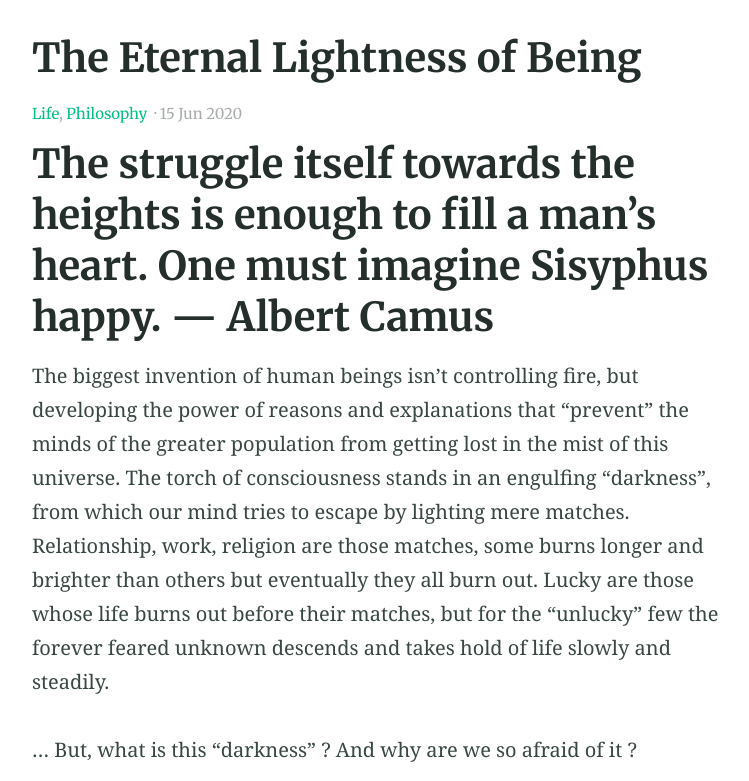
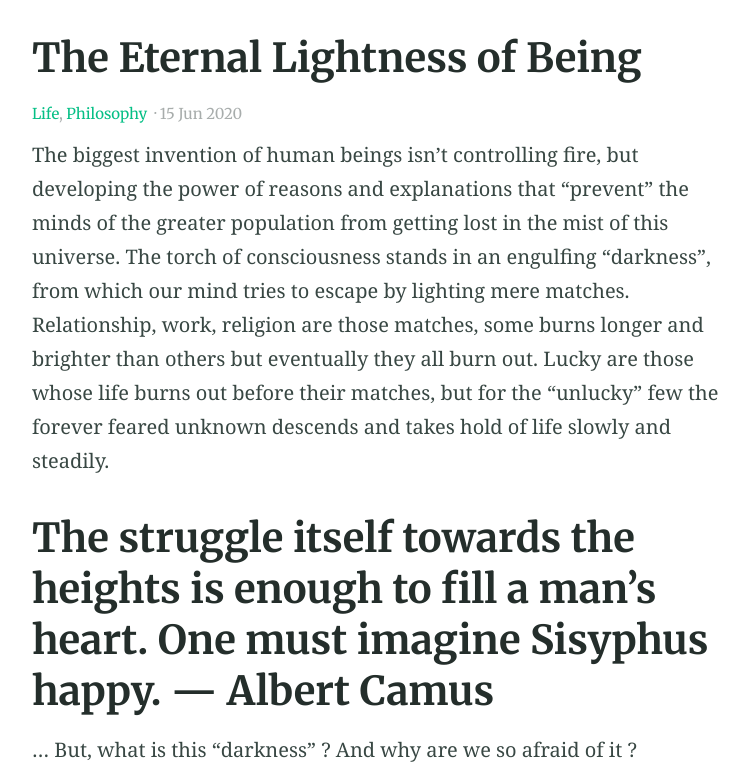
Before and after one commit to dovahkiin1995/dovahkiin1995.github.io, a Jekyll site: the page built from _posts/2020-06-15-post2.md, in a window 1280 px wide and 900 px high, scrolled down 293 px, cut to the strip 119-900 px from the top of the window. Shown: the whole strip, without its empty margins (251-1000 px from the left). Built offline with Jekyll 4.4.1, drawn with Linux system fonts in a browser that asks for light colours.

```diff
--- a/_posts/2020-06-15-post2.md
+++ b/_posts/2020-06-15-post2.md
@@ -8,9 +8,9 @@ feature_text: |
 feature_image: "https://miro.medium.com/max/720/1*mMTQsNmT3DVF8z0XQrz9rw.webp"
 ---
 
+The biggest invention of human beings isn’t controlling fire, but developing the power of reasons and explanations that “prevent” the minds of the greater population from getting lost in the mist of this universe. The torch of consciousness stands in an engulfing “darkness”, from which our mind tries to escape by lighting mere matches. Relationship, work, religion are those matches, some burns longer and brighter than others but eventually they all burn out. Lucky are those whose life burns out before their matches, but for the “unlucky” few the forever feared unknown descends and takes hold of life slowly and steadily.
+
 # The struggle itself towards the heights is enough to fill a man’s heart. One must imagine Sisyphus happy. — Albert Camus
-
-The biggest invention of human beings isn’t controlling fire, but developing the power of reasons and explanations that “prevent” the minds of the greater population from getting lost in the mist of this universe. The torch of consciousness stands in an engulfing “darkness”, from which our mind tries to escape by lighting mere matches. Relationship, work, religion are those matches, some burns longer and brighter than others but eventually they all burn out. Lucky are those whose life burns out before their matches, but for the “unlucky” few the forever feared unknown descends and takes hold of life slowly and steadily.
 
 … But, what is this “darkness” ? And why are we so afraid of it ?
 
```
